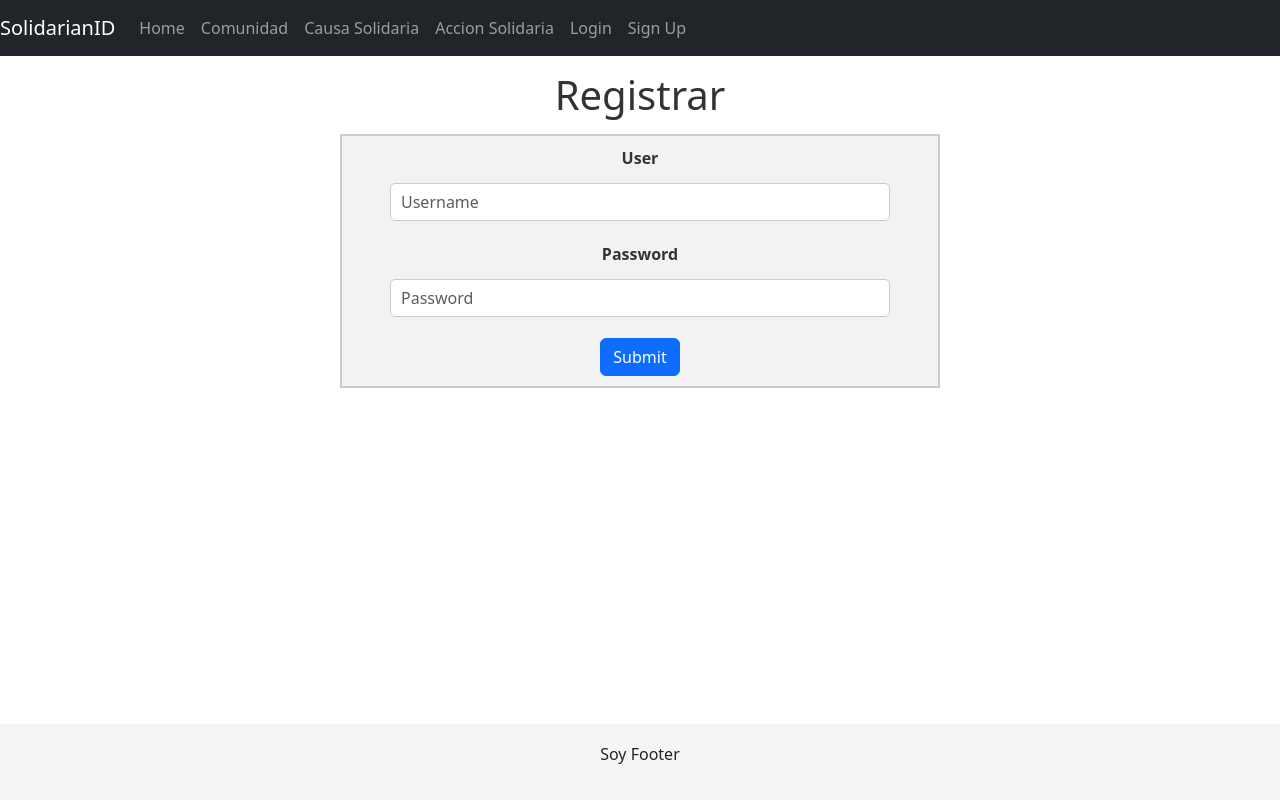
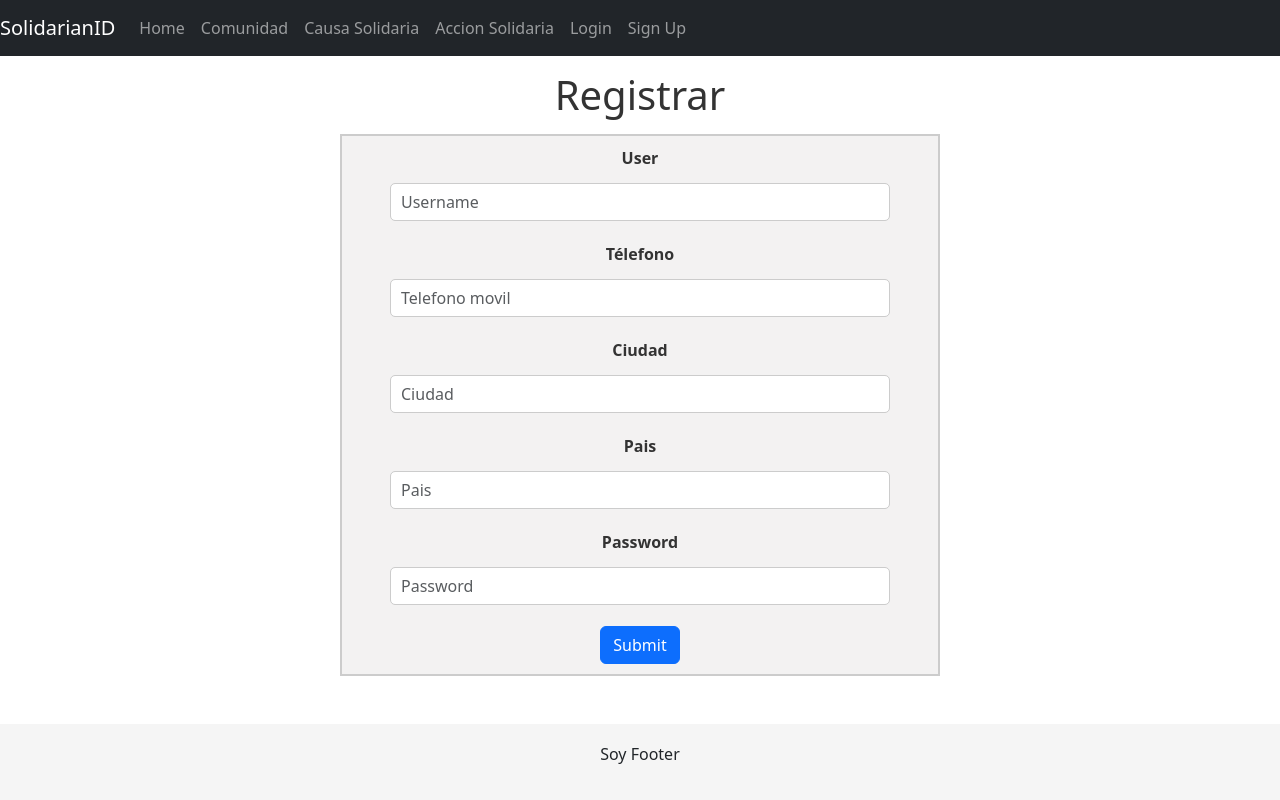
Before and after one commit to RuiQing-Wu/Entrega-Full-Stack, a React (Create React App) app in the folder front-end/: page /registrar in a window 1280 px wide. Built offline with nearby package versions, Linux system fonts and the light colour scheme.

Commit message:
new inputs for user register

```diff
--- a/front-end/src/pages/Login/Login.js
+++ b/front-end/src/pages/Login/Login.js
@@ -26,7 +26,7 @@ export default function Login() {
 
   async function loginUser(event) {
     // eslint-disable-next-line no-console
-    console.log('Login');
+    // console.log('Login');
     event.preventDefault();
 
     // Resetear los errores
@@ -44,10 +44,21 @@ export default function Login() {
       return;
     }
 
-    // TODO Llamar a la API para iniciar sesión
-    // const response = await loginUser(username, password);
-    dispatch(setTokenRedux('MiToken'));
-    // TODO PROCESAR LA RESPUESTA DE LA API
+    try {
+      // TODO: Llamar a la API para iniciar sesión
+      // const response = await loginUser(username, password);
+
+      // TODO: Procesar la respuesta de la API si es necesario
+
+      // Simulación de éxito
+      dispatch(setTokenRedux('MiToken'));
+
+      // Redirigir al usuario a la página de inicio
+      navigate('/');
+    } catch (error) {
+      // Manejar errores de la API aquí
+      console.error('Error en la solicitud de inicio de sesión:', error);
+    }
 
     // Navegar a la página de inicio
     navigate('/');
--- a/front-end/src/pages/Navbar/Navbar.js
+++ b/front-end/src/pages/Navbar/Navbar.js
@@ -4,7 +4,11 @@ import { useState } from 'react';
 import Login from '../Login/Login';
 
 export default function Navbar() {
+  // const [currentUser, setCurrentUser] = useState({
+  //  username: 'isaac',
+  // });
   const [currentUser, setCurrentUser] = useState(undefined);
+
   return (
     <div>
       <nav className="navbar navbar-expand navbar-dark bg-dark">
--- /dev/null
+++ b/front-end/src/pages/Profile/Profile.js
@@ -0,0 +1,5 @@
+import './Profile.css';
+
+export default function Profile() {
+  return <>Soy profile</>;
+}
--- a/front-end/src/pages/Registro/Registro.css
+++ b/front-end/src/pages/Registro/Registro.css
@@ -2,10 +2,10 @@
     height: 100%;
     width: 100%;
     padding: 0;
-    margin: 0;
     display: flex;
     flex-direction: column;
     margin: auto;
+    margin-bottom: 100px;
   }
 
   #PaginaRegistro h1{
--- a/front-end/src/pages/Registro/Registro.js
+++ b/front-end/src/pages/Registro/Registro.js
@@ -7,12 +7,37 @@ export default function Registro() {
   const navigate = useNavigate();
   const [username, setUsername] = useState('');
   const [password, setPassword] = useState('');
+  const [telefono, setTelefono] = useState('');
+  const [ciudad, setCiudad] = useState('');
+  const [pais, setPais] = useState('');
   const [usernameError, setUsernameError] = useState('');
+  const [telefonoError, setTelefonoError] = useState('');
+  const [ciudadError, setCiudadError] = useState('');
+  const [paisError, setPaisError] = useState('');
   const [passwordError, setPasswordError] = useState('');
 
   function handleUsernameInput(event) {
     setUsername(event.target.value);
     setUsernameError('');
+  }
+
+  function handleTelefonoInput(event) {
+    setTelefono(event.target.value);
+    setTelefonoError('');
+
+    if (!/^\d+$/.test(event.target.value)) {
+      setTelefonoError('Ingresa solo números en el teléfono');
+    }
+  }
+
+  function handleCiudadInput(event) {
+    setCiudad(event.target.value);
+    setCiudadError('');
+  }
+
+  function handlePaisInput(event) {
+    setPais(event.target.value);
+    setPaisError('');
   }
 
   function handlePasswordInput(event) {
@@ -27,11 +52,29 @@ export default function Registro() {
 
     // Resetear los errores
     setUsernameError('');
+    setTelefonoError('');
+    setCiudadError('');
+    setPaisError('');
     setPasswordError('');
 
     // Validar que el usuario y la contraseña no estén vacíos
     if (username === '') {
       setUsernameError('El usuario no puede estar vacío');
+      return;
+    }
+
+    if (telefono === '') {
+      setTelefonoError('El telefono no puede estar vacío');
+      return;
+    }
+
+    if (ciudad === '') {
+      setCiudadError('La ciudad no puede estar vacía');
+      return;
+    }
+
+    if (pais === '') {
+      setPaisError('El pais no puede estar vacío');
       return;
     }
 
@@ -72,6 +115,61 @@ export default function Registro() {
           </div>
         </div>
         <div className="mb-3">
+          <label htmlFor="telefono" className="form-label">
+            Télefono
+          </label>
+          <input
+            type="tel"
+            className={`form-control ${telefonoError ? 'is-invalid' : ''} ${
+              telefono && !telefonoError ? 'is-valid' : ''
+            }`}
+            id="telefono"
+            inputMode="numeric"
+            placeholder="Telefono movil"
+            autoComplete="off"
+            onChange={handleTelefonoInput}
+          />
+          <div className="invalid-feedback">
+            {<ErrorMessage message={telefonoError} />}
+          </div>
+        </div>
+        <div className="mb-3">
+          <label htmlFor="ciudad" className="form-label">
+            Ciudad
+          </label>
+          <input
+            type="ciudad"
+            className={`form-control ${ciudadError ? 'is-invalid' : ''} ${
+              ciudad && !ciudadError ? 'is-valid' : ''
+            }`}
+            id="ciudad"
+            placeholder="Ciudad"
+            autoComplete="off"
+            onChange={handleCiudadInput}
+          />
+          <div className="invalid-feedback">
+            {<ErrorMessage message={ciudadError} />}
+          </div>
+        </div>
+        <div className="mb-3">
+          <label htmlFor="pais" className="form-label">
+            Pais
+          </label>
+          <input
+            type="pais"
+            className={`form-control ${paisError ? 'is-invalid' : ''} ${
+              pais && !paisError ? 'is-valid' : ''
+            }`}
+            id="pais"
+            placeholder="Pais"
+            autoComplete="off"
+            onChange={handlePaisInput}
+          />
+          <div className="invalid-feedback">
+            {<ErrorMessage message={paisError} />}
+          </div>
+        </div>
+        <div className="mb-3">
           <label htmlFor="password" className="form-label">
             Password
           </label>
--- a/front-end/src/pages/index.js
+++ b/front-end/src/pages/index.js
@@ -5,7 +5,8 @@ import Registro from './Registro/Registro';
 import Comunidad from './Comunidad/Comunidad';
 import Causa from './Causa/CausaSolidaria';
 import Accion from './Accion/AccionSolidaria';
-import VerCauSolidaria from './Causa/VerCausaSolidaria';
+import VerCausaSolidaria from './Causa/VerCausaSolidaria';
+import Profile from './Profile/Profile';
 
 export {
   Home,
@@ -14,6 +15,7 @@ export {
   Comunidad,
   Causa,
   Accion,
-  VerCauSolidaria,
+  VerCausaSolidaria,
   Error,
+  Profile,
 };
--- a/front-end/src/router/Router.js
+++ b/front-end/src/router/Router.js
@@ -6,9 +6,10 @@ import {
   Comunidad,
   Causa,
   Accion,
+  VerCausaSolidaria,
+  Profile,
 } from '../pages/index';
 import App from '../App';
-import VerCausaSolidaria from '../pages/Causa/VerCausaSolidaria';
 import AuthRoute from '../component/AuthRoute';
 
 const router = createBrowserRouter([
@@ -53,6 +54,15 @@ const router = createBrowserRouter([
         element: <VerCausaSolidaria />,
       },
       { name: 'Error', path: '*', element: <Error /> },
+      {
+        name: 'Profile',
+        path: '/profile',
+        element: (
+          <AuthRoute>
+            <Profile />
+          </AuthRoute>
+        ),
+      },
     ],
   },
   {
```
Also changed, not shown: front-end/src/pages/Profile/Profile.css (added).
